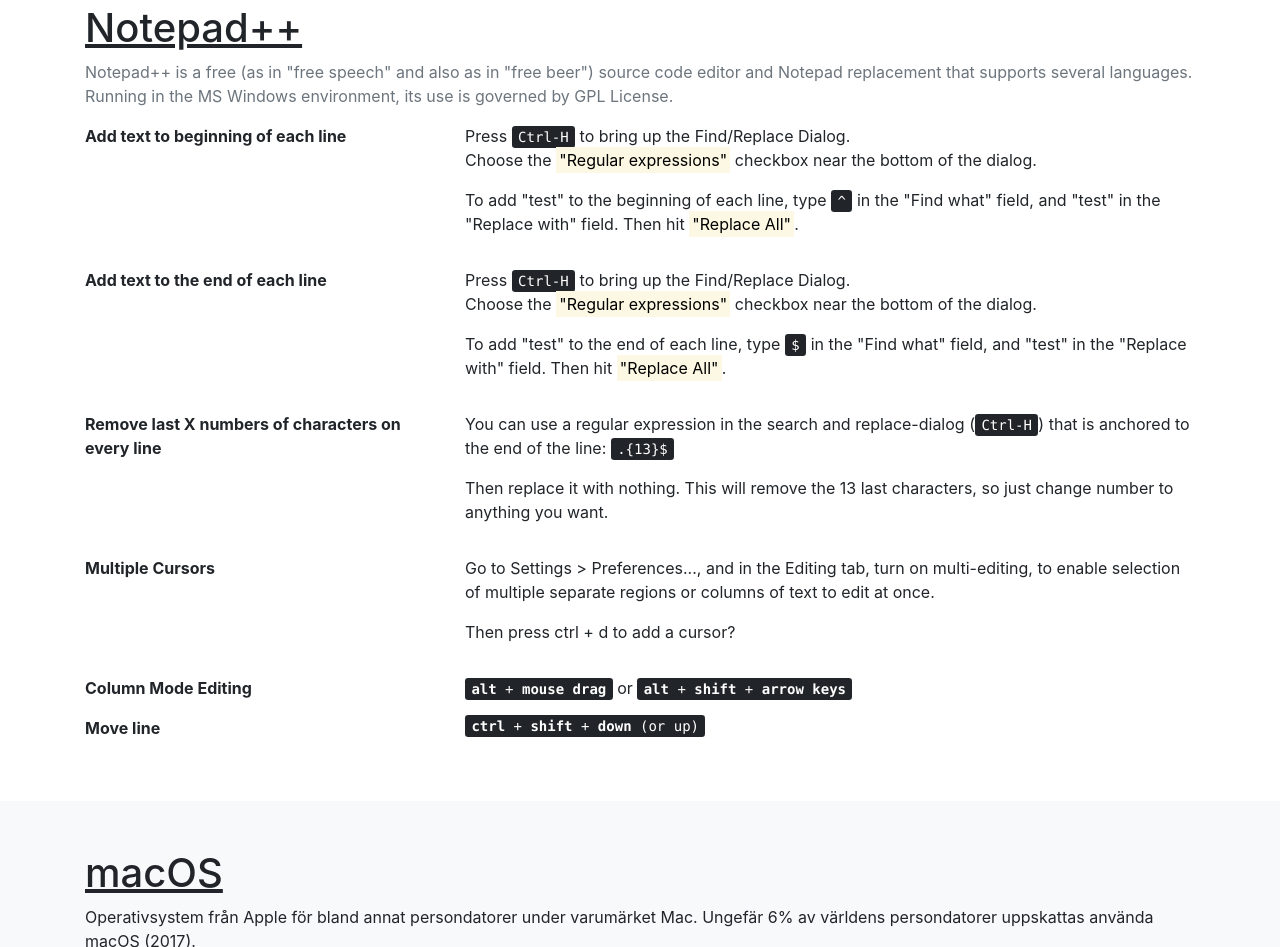
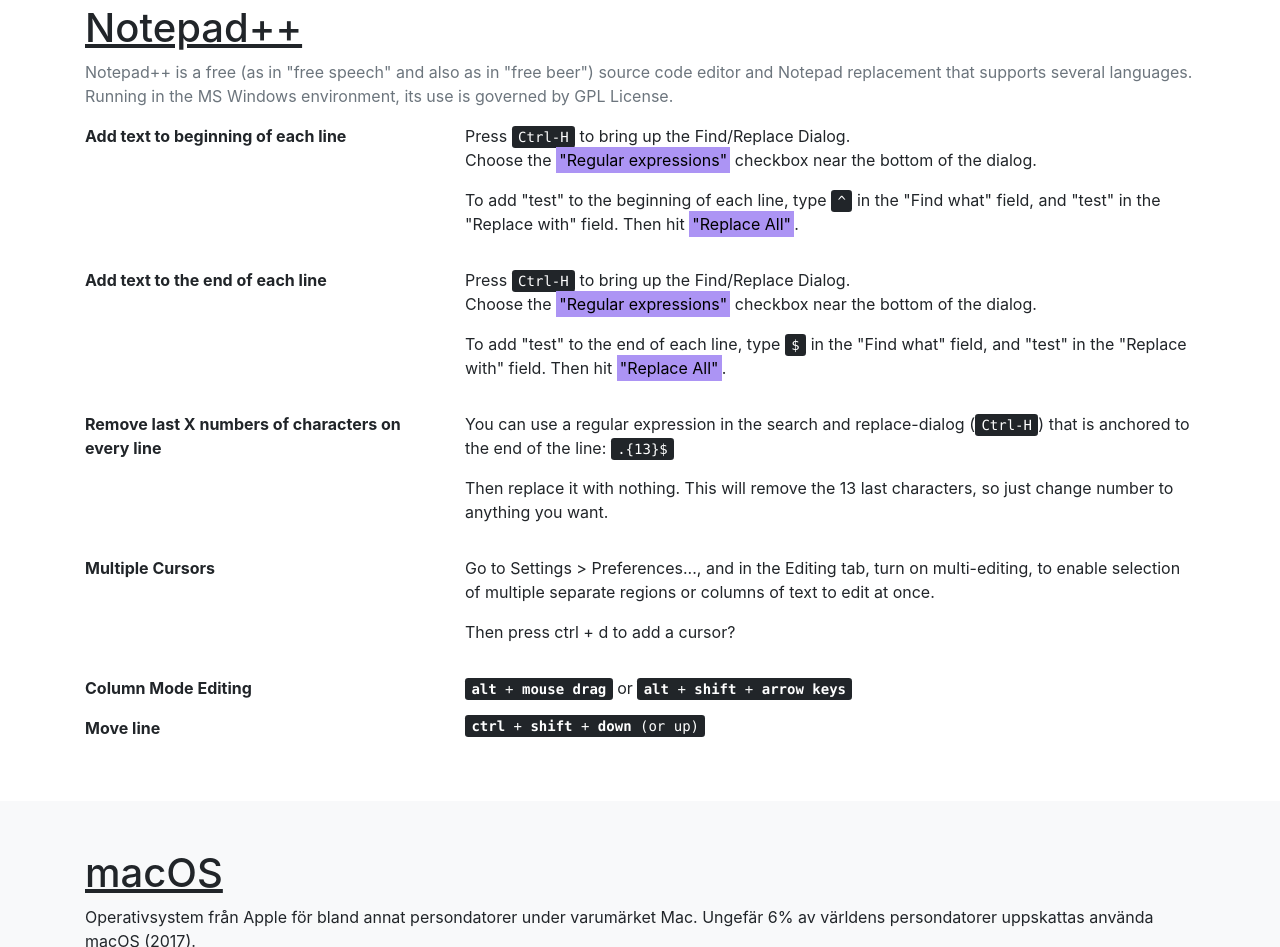
Before and after one commit to PROOHF/shortcuts, a plain HTML site: page index.html in a window 1280 px wide. Shown: the part 956-1903 px from the top of the page. Drawn offline with nearby package versions, Linux system fonts and the light colour scheme.

Commit message:
Changed marked bg color

```diff
--- a/css/shortcuts.css
+++ b/css/shortcuts.css
@@ -11,6 +11,10 @@
   padding-bottom: 8px;
 }
 
+mark {
+  background-color: #ac94f4;
+}
+
 footer {
   padding-top: 3rem;
   padding-bottom: 3rem;
```
